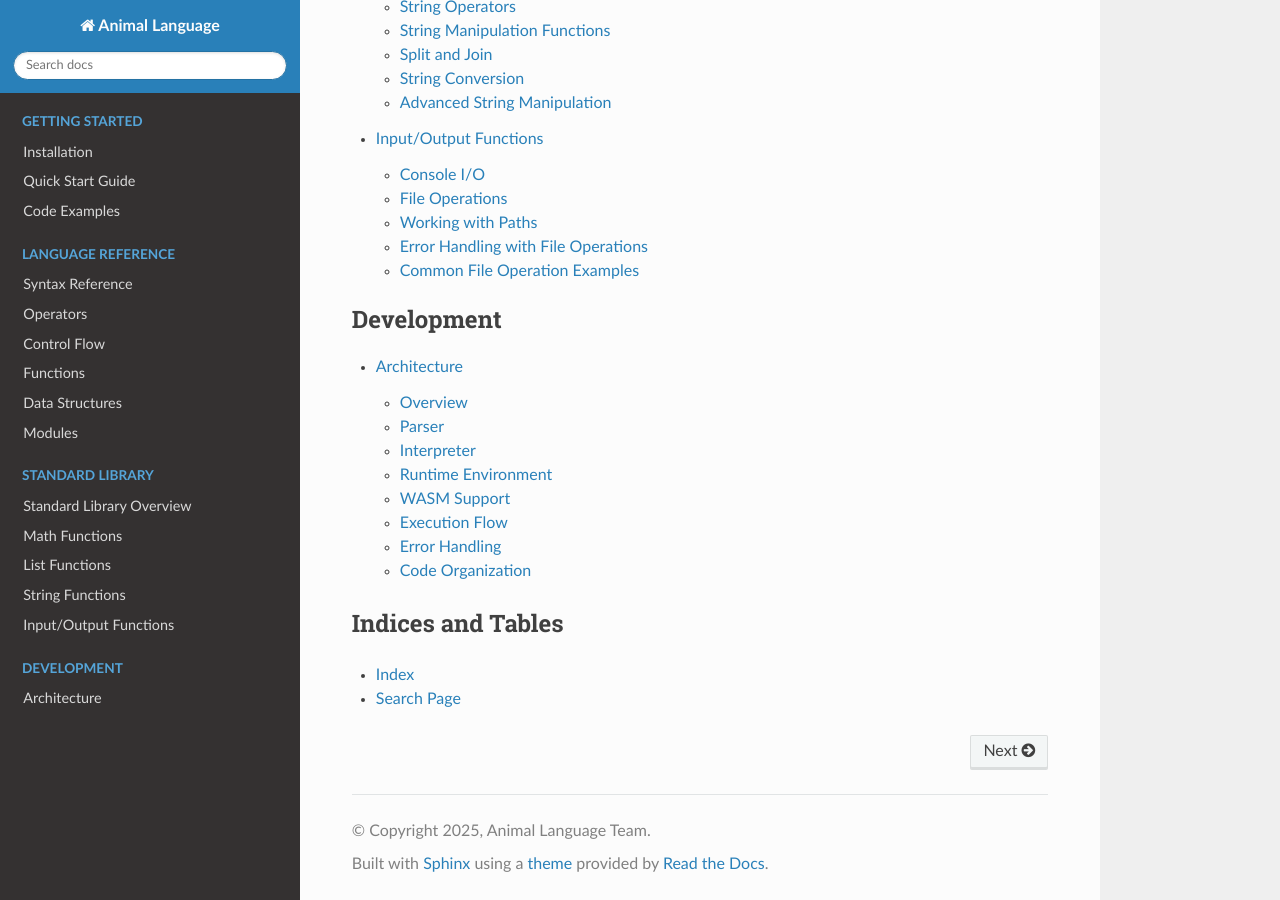
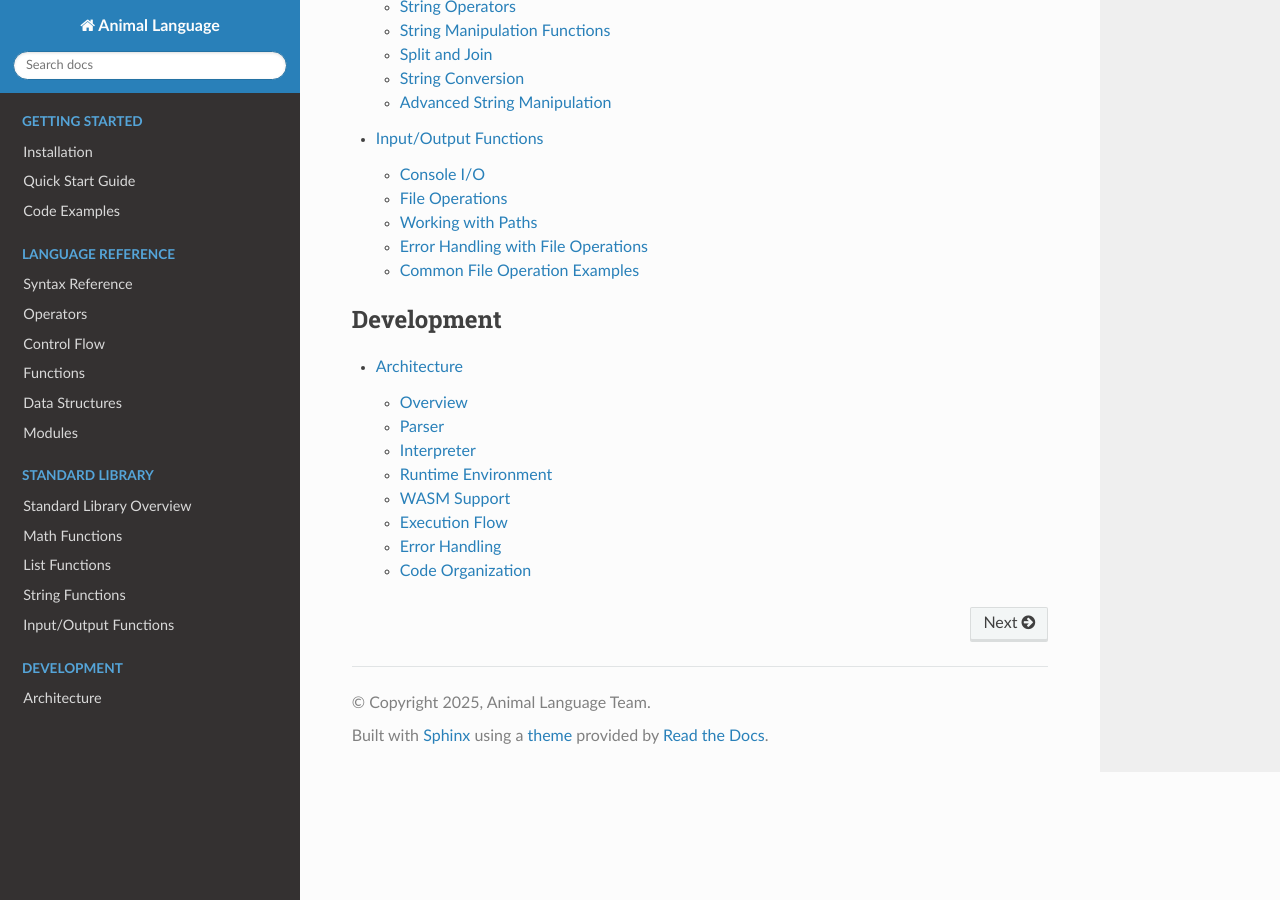
Before and after one commit to Klus3kk/animal, a Sphinx documentation site: the page built from docs/index.rst, in a window 1280 px wide and 900 px high, scrolled down 3159 px. Built offline with Sphinx 7.4.7 and the Read the Docs theme 3.1.0, drawn with Linux system fonts in a browser that asks for light colours; pages that are not in the unit, such as notebooks, are missing from menus.

Commit message:
Animal v1.1.0

```diff
--- a/docs/index.rst
+++ b/docs/index.rst
@@ -64,9 +64,3 @@ Contents
    development/contributing
    development/testing
    development/roadmap
-
-Indices and Tables
------------------
-
-* :ref:`genindex`
-* :ref:`search`
```
